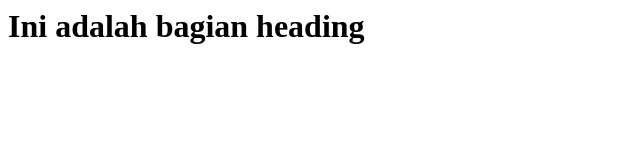
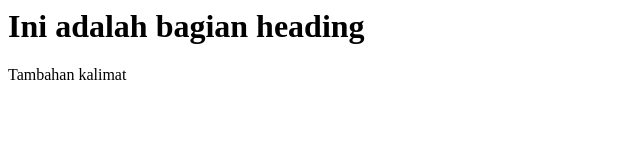
Before and after one commit to zidanalazizi27/repositori_pertama, a plain HTML site: page index.html in a window 1280 px wide. Shown: the whole page, without its empty margins (0-640 px from the left). Drawn offline with Linux system fonts and the light colour scheme.

Commit message:
Update index.html
paragraf baru

```diff
--- a/index.html
+++ b/index.html
@@ -1 +1,3 @@
 <h1>Ini adalah bagian heading</h1>
+
+<p>Tambahan kalimat</p>
```
